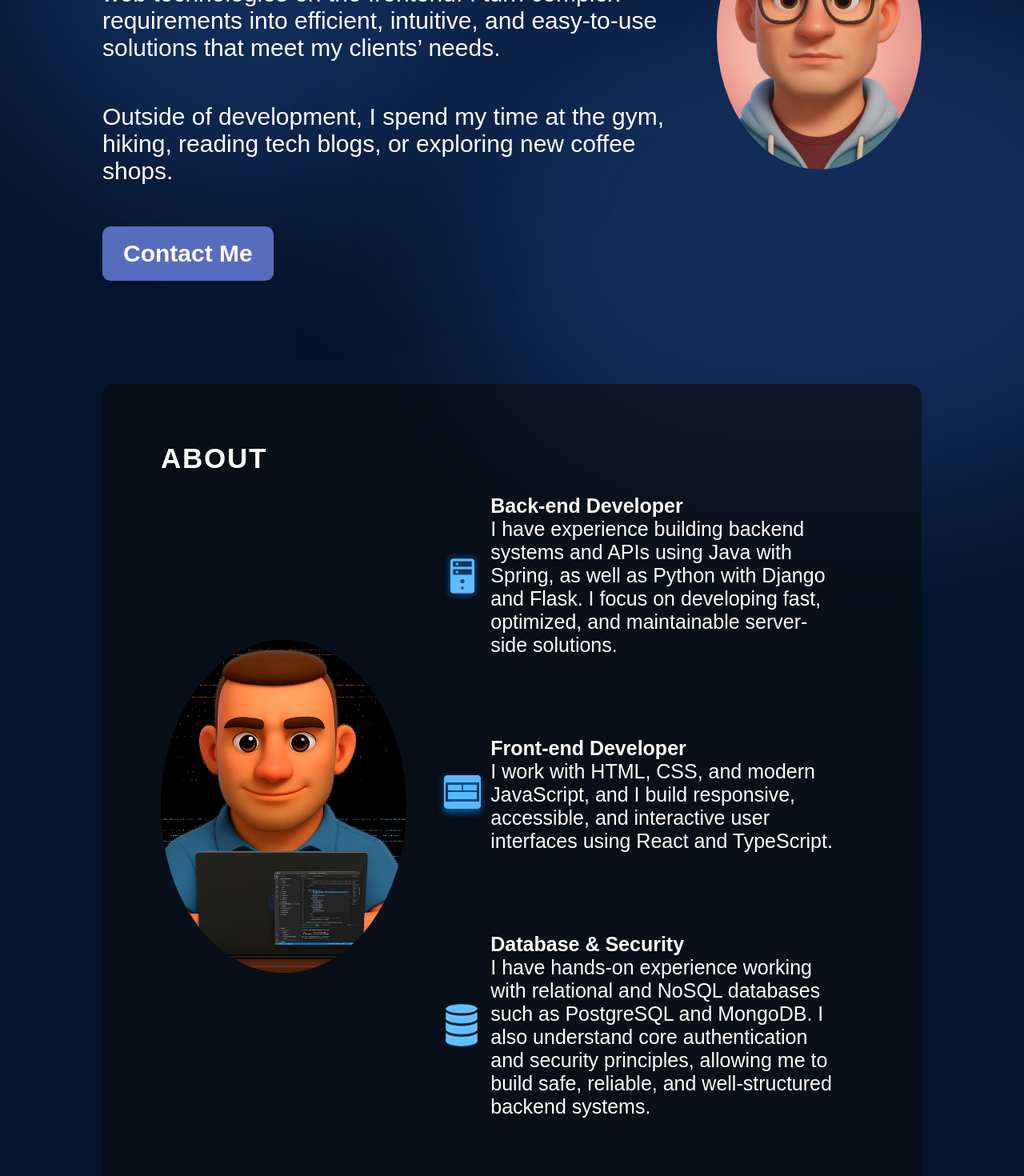
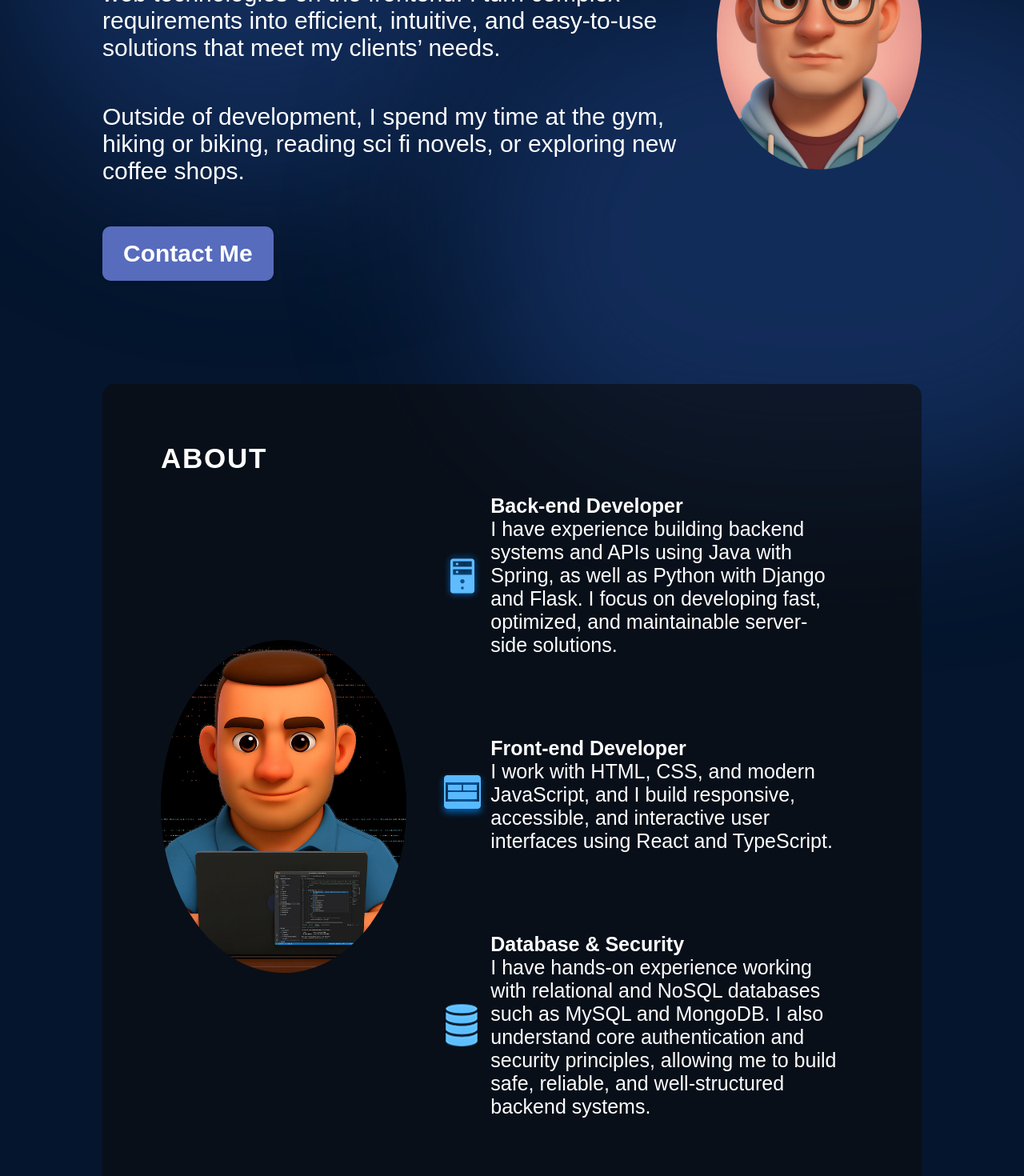
Before and after one commit to alexbalak21/Portofolio-React, a React (Vite) app: page / in a window 1280 px wide. Shown: the part 420-1890 px from the top of the page at 80% size. Built offline with nearby package versions, Linux system fonts and the light colour scheme.

Commit message:
update about & hero section

```diff
--- a/src/components/About.jsx
+++ b/src/components/About.jsx
@@ -39,7 +39,7 @@ function About() {
               <h3>Database & Security</h3>
               <p>
                 I have hands-on experience working with relational and NoSQL databases such as
-                PostgreSQL and MongoDB. I also understand core authentication and security
+                MySQL and MongoDB. I also understand core authentication and security
                 principles, allowing me to build safe, reliable, and well-structured backend
                 systems.
               </p>
--- a/src/components/Hero.jsx
+++ b/src/components/Hero.jsx
@@ -16,7 +16,7 @@ function Hero() {
         </p>
 
         <p className="hero__description">
-          Outside of development, I spend my time at the gym, hiking, reading tech blogs, or
+          Outside of development, I spend my time at the gym, hiking or biking, reading sci fi novels, or
           exploring new coffee shops.
         </p>
 
```
